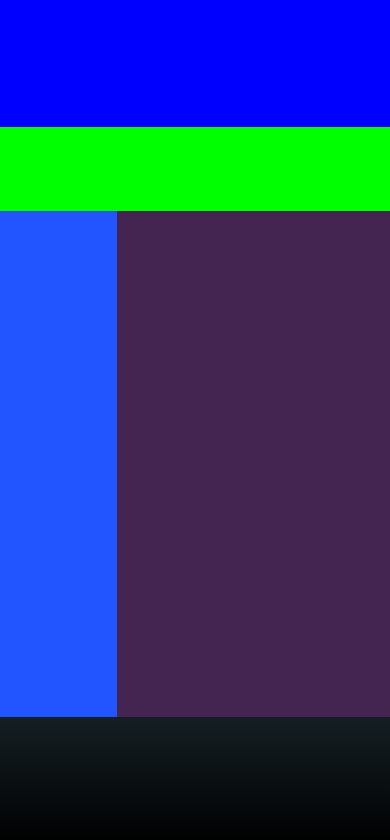
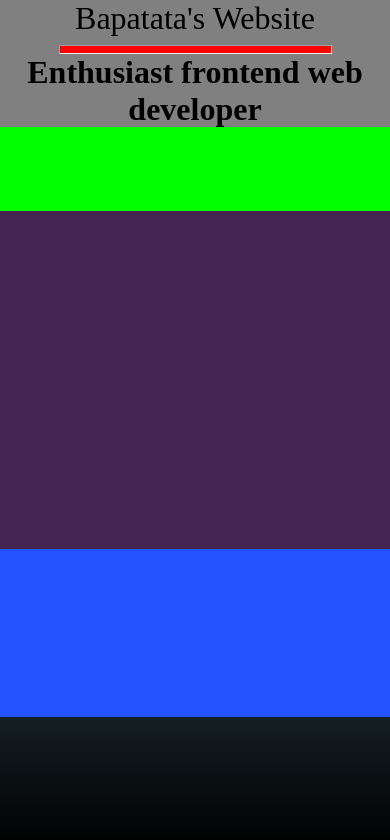
Before and after one commit to bapatata688/school, a plain HTML site: page proyectos-escuela/estructura/html/practica1.html in a window 390 px wide. Drawn offline with Linux system fonts and the light colour scheme.

Commit message:
responsive layout

```diff
--- a/proyectos-escuela/estructura/html/practica1.html
+++ b/proyectos-escuela/estructura/html/practica1.html
@@ -2,12 +2,14 @@
 <html lang="en">
   <head>
     <meta charset="UTF-8">
-    <meta name="viewport" content="width=device-width, initial-scale=1">
-    <title></title>
+    <meta name="viewport" content="width=device-width, initial-scale=1"> <title></title>
     <link rel="stylesheet" href="../../style/css/practica1.css">
   </head>
   <body>
-    <header></header>
+    <header>Bapatata's Website
+    <hr>
+      <h2>Enthusiast frontend web developer</h2>
+</header>
     <nav></nav>
     <main>
       <aside></aside>
--- a/proyectos-escuela/style/css/practica1.css
+++ b/proyectos-escuela/style/css/practica1.css
@@ -9,8 +9,20 @@ body{
 height: 100vh;
 width: 100vw;
 }
+hr{
+  width:55vw;
+  background-color:red;
+  margin-top:1vh;
+  margin-left:20vw;
+  height:1vh;
+}
+h2{
+  font-size:1em;
+}
 header{
-  background:blue;
+  font-size:2em;
+  text-align:center;
+  background:gray;
   height: 15vh;
   width: 100vw;
 }
@@ -38,3 +50,22 @@ aside{
 footer{
   background:#000;
 }
+@media screen and (max-width: 576px) {
+  aside{
+    height: 20vh;
+    width: 100vw;
+    position: absolute;
+    bottom: 15vh;
+  }
+  section{
+    width: 100vw;
+ }
+hr{
+  width:70vw;
+  margin-left:15vw;
+}
+ main{
+   /* display:block; */
+ }
+
+}
```
